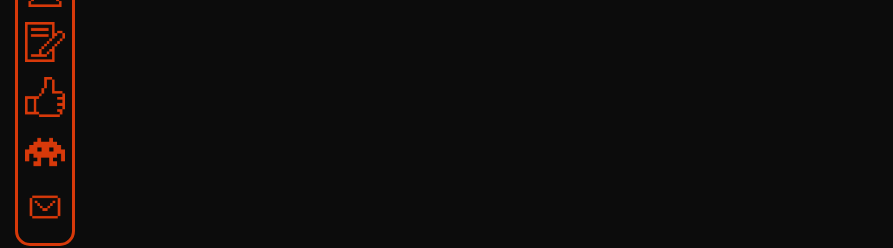
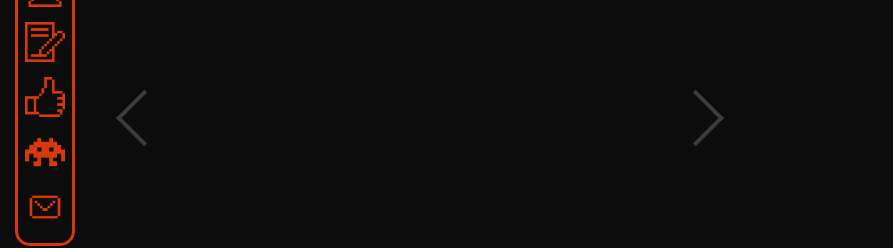
Before and after one commit to Solymnos/portfolio, a React (Create React App) app: page /projects in a window 1280 px wide. Shown: the part 339-587 px from the top of the page, without its empty margins (0-893 px from the left). Built offline with nearby package versions, Linux system fonts and the light colour scheme.

Commit message:
add awesome slider on project part, need figure how to customize it

```diff
--- a/package.json
+++ b/package.json
@@ -7,10 +7,12 @@
     "@testing-library/react": "^13.4.0",
     "@testing-library/user-event": "^13.5.0",
     "react": "^18.2.0",
+    "react-awesome-slider": "^4.1.0",
     "react-dom": "^18.2.0",
     "react-router-dom": "^6.4.4",
     "react-scripts": "5.0.1",
     "react-vertical-timeline-component": "^3.6.0",
+    "sass": "^1.56.2",
     "web-vitals": "^2.1.4"
   },
   "scripts": {
--- a/src/styles/ProjectsView.css
+++ b/src/styles/ProjectsView.css
@@ -20,3 +20,16 @@
     font-size: 100px;
     margin-top: 0;
 }
+
+.ProjectsView>.LeftPanel {
+    height: 100%;
+    width: 50%;
+    display: flex;
+    margin-left: 100px;
+}
+
+.Slide {
+    background-color: var(--main-color-background);
+    width: 100%;
+    height: 100%;
+}
--- a/src/views/ProjectsView.js
+++ b/src/views/ProjectsView.js
@@ -1,6 +1,9 @@
 import React from 'react';
 import '../styles/ProjectsView.css';
 import Toolbar from '../components/Toolbar';
+import AwesomeSlider from 'react-awesome-slider';
+import Style from'react-awesome-slider/dist/styles.css';
+import AwesomeSliderStyles from 'react-awesome-slider/src/styled/open-animation/open-animation.scss';
 
 function ProjectsView() {
   return (
@@ -9,6 +12,14 @@ function ProjectsView() {
       <div className='ProjectsViewTitle'>
         <h1>Projets</h1>
       </div>
+      <div className='LeftPanel'>
+        <AwesomeSlider cssModule={[AwesomeSliderStyles, Style]} bullets={false}>
+          <div className='Slide'>1</div>
+          <div className='Slide'>2</div>
+          <div className='Slide'>3</div>
+          <div className='Slide'>4</div>
+        </AwesomeSlider>
+      </div>
     </div>
   )
 }
```
Also changed, not shown: src/App.css (line endings or trailing spaces), 1 other file (tests, documents, lock files or other folders).
